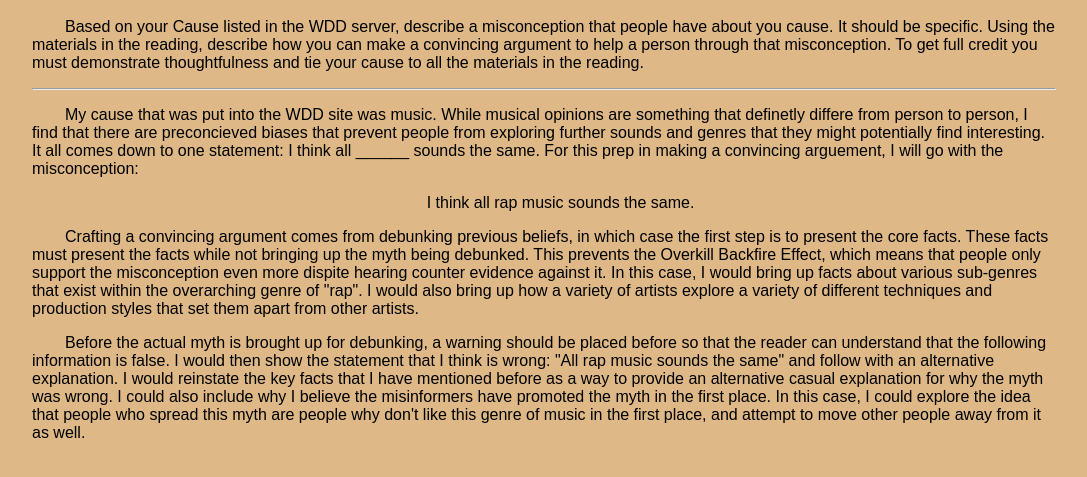
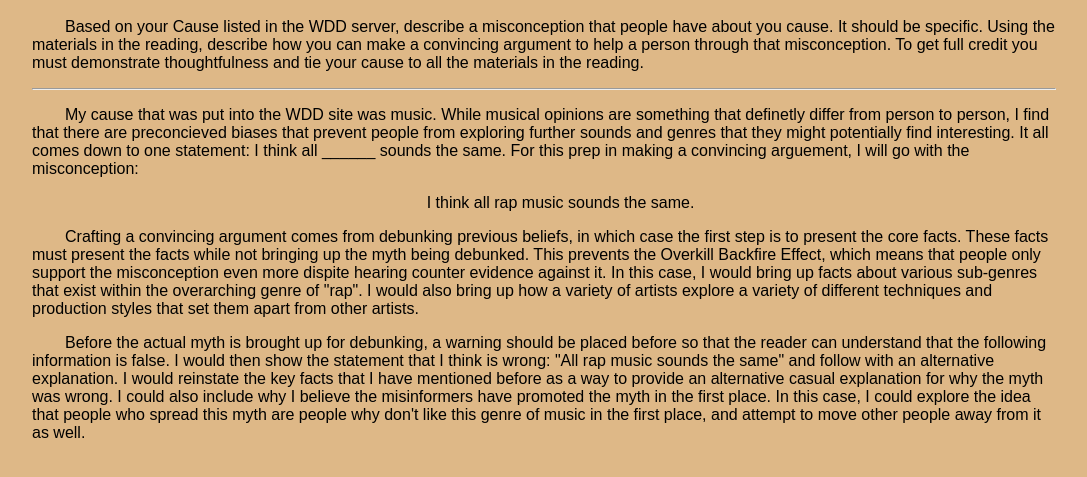
Before and after one commit to isaiaharroyo/arguement, a plain HTML site: page index.html in a window 1280 px wide. Shown: the part 65-542 px from the top of the page, without its empty margins (96-1183 px from the left). Drawn offline with Linux system fonts and the light colour scheme.

Commit message:
Update index.html

```diff
--- a/index.html
+++ b/index.html
@@ -36,7 +36,7 @@
 
         <hr/>
 
-        <p>My cause that was put into the WDD site was music. While musical opinions are something that definetly differe from person to person, I find that there are preconcieved biases that prevent people from exploring further sounds and genres that they might potentially find interesting. It all comes down to one statement: I think all ______ sounds the same. For this prep in making a convincing arguement, I will go with the misconception:</p>
+        <p>My cause that was put into the WDD site was music. While musical opinions are something that definetly differ from person to person, I find that there are preconcieved biases that prevent people from exploring further sounds and genres that they might potentially find interesting. It all comes down to one statement: I think all ______ sounds the same. For this prep in making a convincing arguement, I will go with the misconception:</p>
         <p id = "mean">I think all rap music sounds the same.</p>
         <p>Crafting a convincing argument comes from debunking previous beliefs, in which case the first step is to present the core facts. These facts must present the facts while not bringing up the myth being debunked. This prevents the Overkill Backfire Effect, which means that people only support the misconception even more dispite hearing counter evidence against it. In this case, I would bring up facts about various sub-genres that exist within the overarching genre of "rap". I would also bring up how a variety of artists explore a variety of different techniques and production styles that set them apart from other artists. </p>
         <p>Before the actual myth is brought up for debunking, a warning should be placed before so that the reader can understand that the following information is false. I would then show the statement that I think is wrong: "All rap music sounds the same" and follow with an alternative explanation. I would reinstate the key facts that I have mentioned before as a way to provide an alternative casual explanation for why the myth was wrong. I could also include why I believe the misinformers have promoted the myth in the first place. In this case, I could explore the idea that people who spread this myth are people why don't like this genre of music in the first place, and attempt to move other people away from it as well.</p>
```
